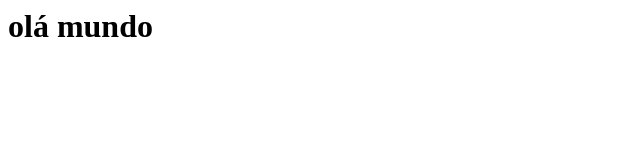
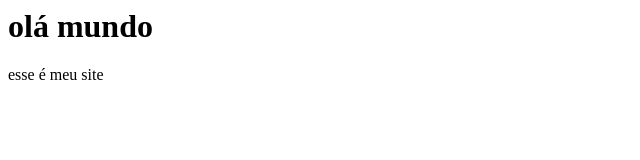
Before and after one commit to eduardocamargo321/projetodevida, a plain HTML site: page index.html in a window 1280 px wide. Shown: the full height of the page, 0-640 px from the left. Drawn offline with Linux system fonts and the light colour scheme.

Commit message:
reetetete

```diff
--- a/index.html
+++ b/index.html
@@ -1 +1,2 @@
 <h1>olá mundo</h1>
+<p>esse é meu site</p>
```
